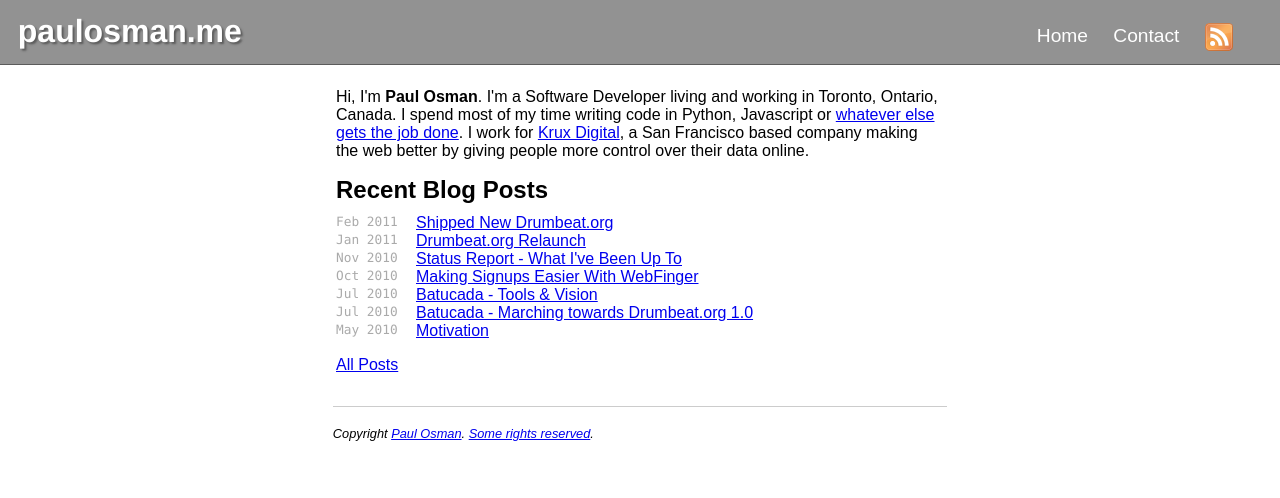
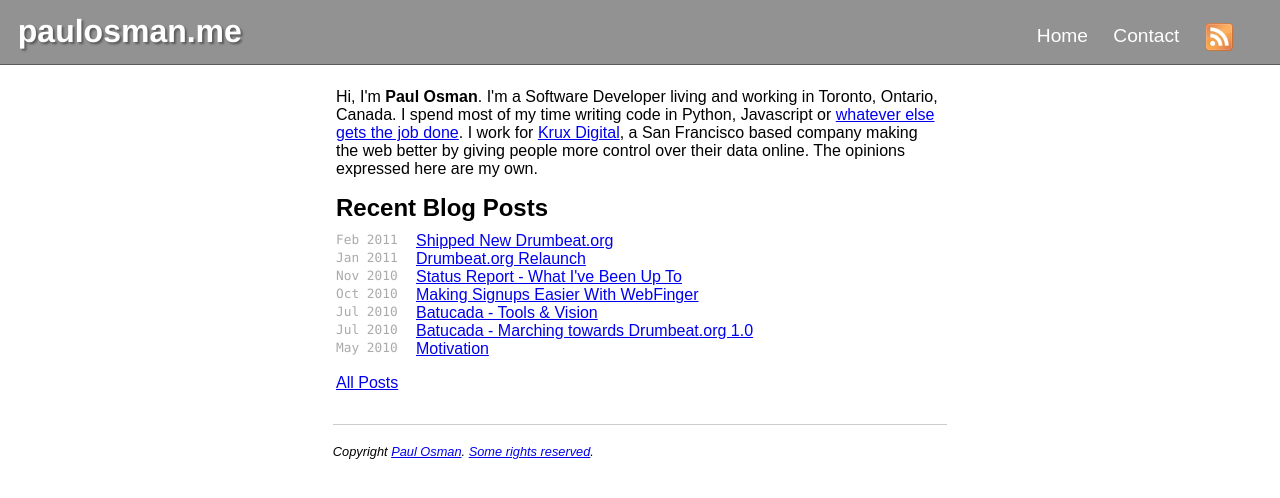
Before and after one commit to paulosman/paulosman.github.io, a Jekyll site: the page built from index.html, in a window 1280 px wide. Shown: the top 498 px of the page. Built offline with Jekyll 4.4.1, drawn with Linux system fonts in a browser that asks for light colours; Markdown is read by kramdown in place of the engine named in the settings.

Commit message:
Add standard disclaimer about opinions, yada yada

```diff
--- a/index.html
+++ b/index.html
@@ -3,7 +3,7 @@ layout: default
 title: Home
 ---
 
-<p>Hi, I'm <strong>Paul Osman</strong>. I'm a Software Developer living and working in Toronto, Ontario, Canada. I spend most of my time writing code in Python, Javascript or <a href="http://news.ycombinator.com/item?id=1803815">whatever else gets the job done</a>. I work for <a href="http://www.kruxdigital.com/">Krux Digital</a>, a San Francisco based company making the web better by giving people more control over their data online.</p>
+<p>Hi, I'm <strong>Paul Osman</strong>. I'm a Software Developer living and working in Toronto, Ontario, Canada. I spend most of my time writing code in Python, Javascript or <a href="http://news.ycombinator.com/item?id=1803815">whatever else gets the job done</a>. I work for <a href="http://www.kruxdigital.com/">Krux Digital</a>, a San Francisco based company making the web better by giving people more control over their data online. The opinions expressed here are my own.</p>
 
 
 <h2>Recent Blog Posts</h2>
```
